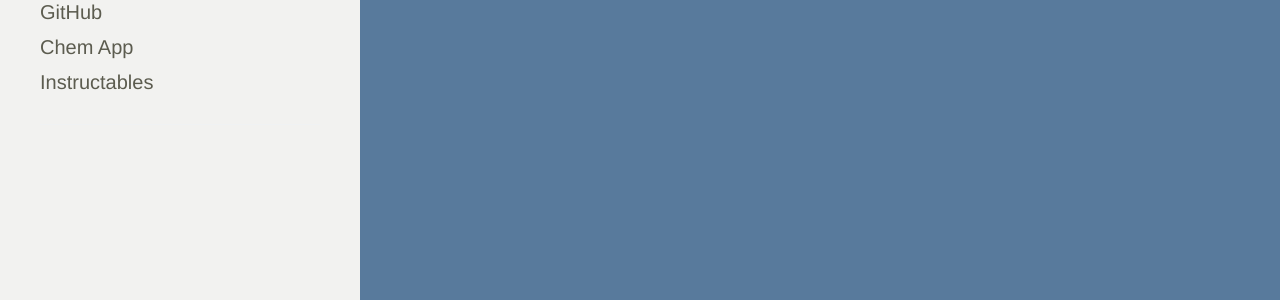
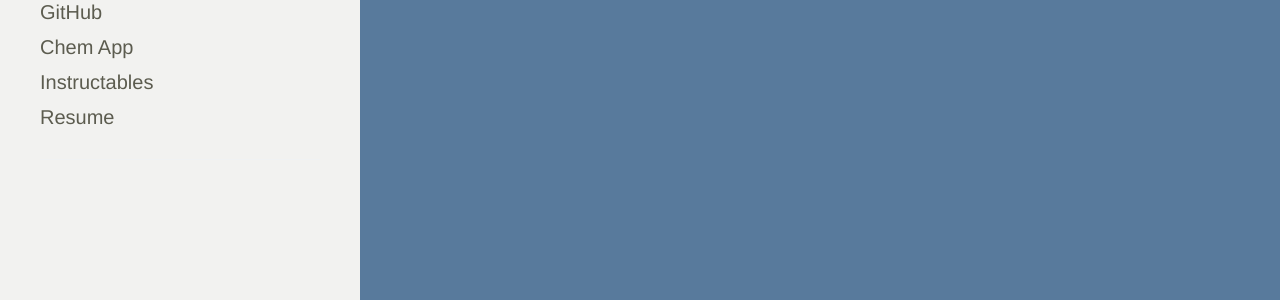
Before and after one commit to cakoch10/cakoch10.github.io, a Jekyll site: the page built from index.html, in a window 1280 px wide. Shown: the part 439-739 px from the top of the page. Built offline with Jekyll 4.4.1, drawn with Linux system fonts in a browser that asks for light colours; Markdown is read by kramdown in place of the engine named in the settings; the list of posts is cut into pages by our own code.

Commit message:
Update sidebar.html

```diff
--- a/_includes/sidebar.html
+++ b/_includes/sidebar.html
@@ -16,6 +16,7 @@
       <a class="sidebar-nav-item" href="https://www.github.com/cakoch10">GitHub</a>
       <a class="sidebar-nav-item" href="https://play.google.com/store/apps/details?id=appinventor.ai_cakoch10.ChemistryMadeEasy">Chem App</a>
       <a class="sidebar-nav-item" href="http://www.instructables.com/member/cakoch10?show=INSTRUCTABLES">Instructables</a>
+      <a class="sidebar-nav-item" href="http://www.instructables.com/member/cakoch10?show=INSTRUCTABLES">Resume</a>
 
       {% comment %}
         The code below dynamically generates a sidebar nav of pages with
```
